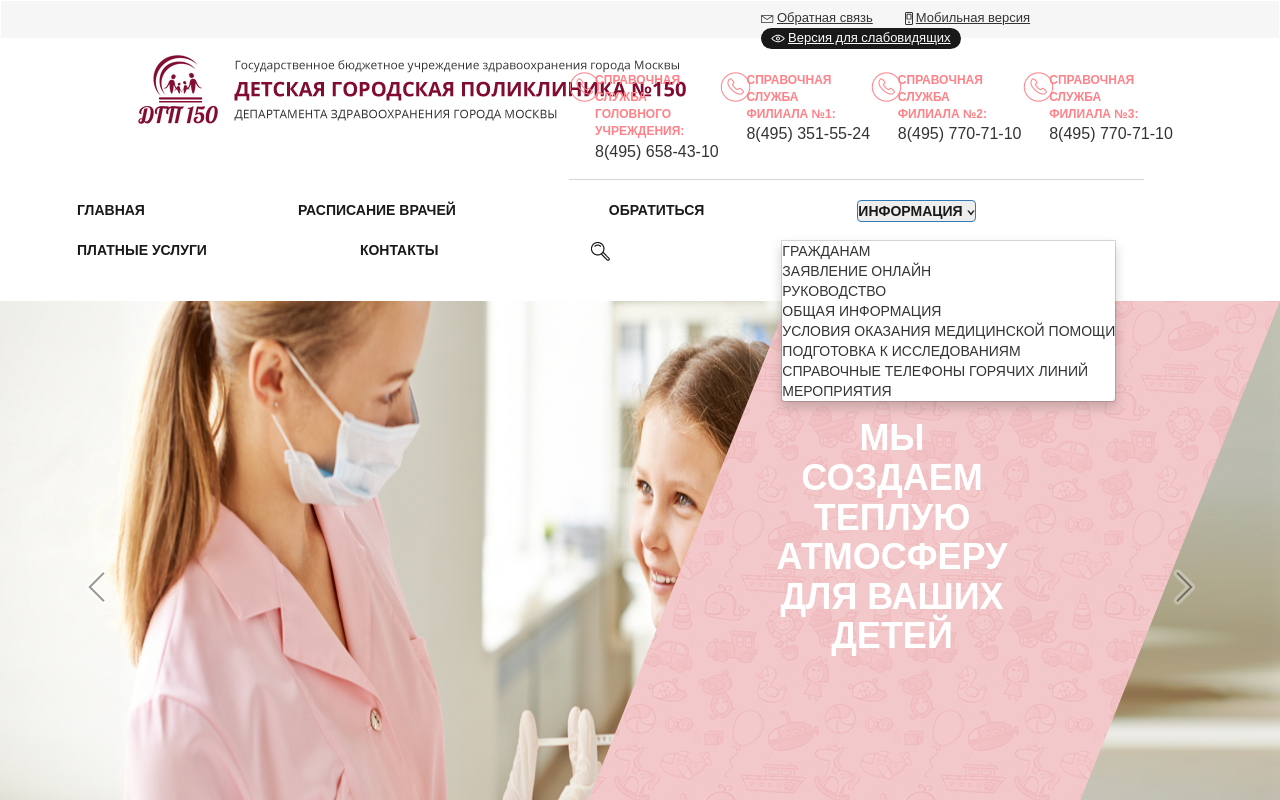
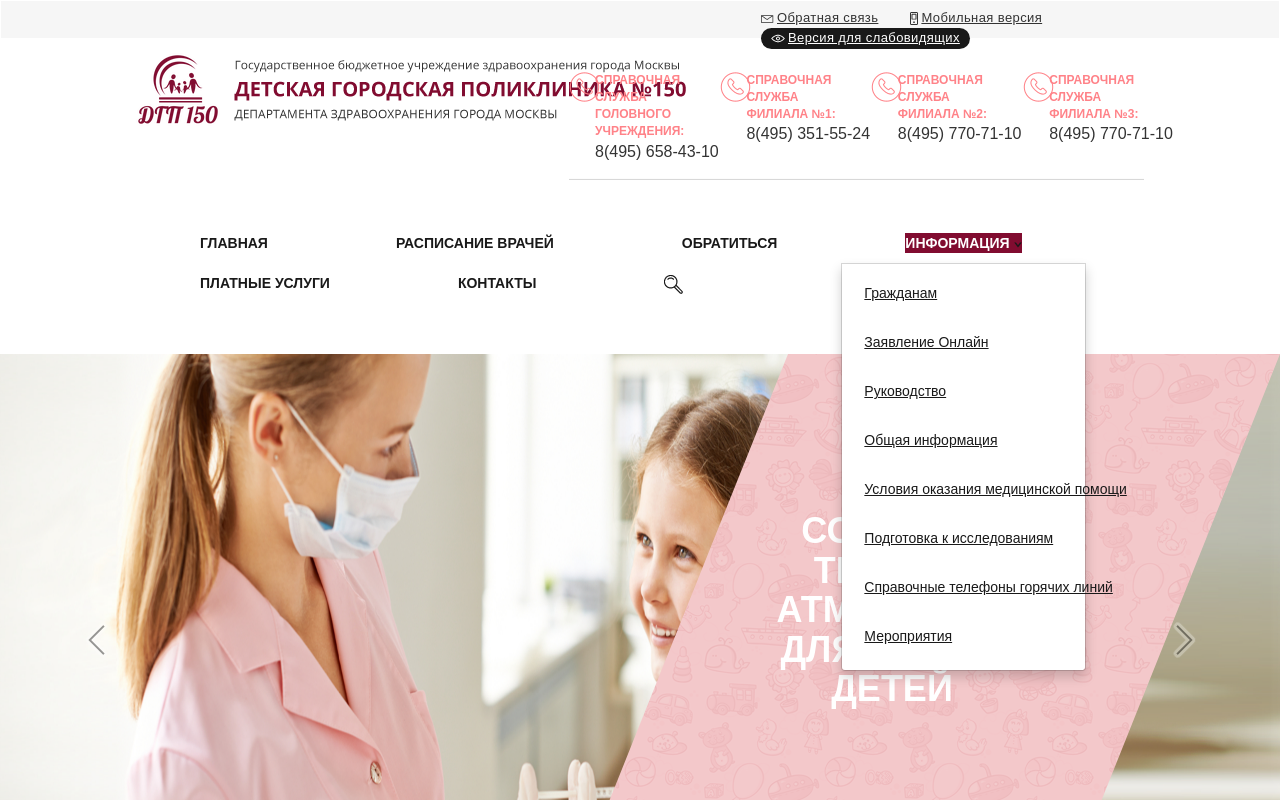
Before and after one commit to coatceatl/dgp, a website: page index.html in a window 1280 px wide. Both pictures are taken after a click on the button "ИНФОРМАЦИЯ". Shown: the top 800 px of the page. Drawn offline with nearby package versions, Linux system fonts and the light colour scheme.

Commit message:
changed css for dropdown menu in menu

```diff
--- a/index.html
+++ b/index.html
@@ -113,11 +113,12 @@
               <a href='#'>Обратиться</a>
             </li>
             <li class='menu-item dropdown'>
-              <a class='btn dropdown-toggle' type='button'id='dropdownMenu' data-toggle='dropdown' aria-haspopup='true' aria-expanded='true'>
+              <a href='#' class='dropdown-toggle' id='dropdownMenu' role='button' data-toggle='dropdown'
+                 aria-haspopup='true' aria-expanded='false'>
                 Информация
                 <span><img src='images/icons/caret.svg' alt=''></span>
               </a>
-              <ul class="dropdown-menu" aria-labelledby="dropdownMenu">
+              <ul class='dropdown-menu navbar-menu-dropdown' aria-labelledby='#dropdownMenu'>
                 <li><a href="#">Гражданам</a></li>
                 <li><a href="#">Заявление Онлайн</a></li>
                 <li><a href="#">Руководство</a></li>
--- a/scss/_base.scss
+++ b/scss/_base.scss
@@ -37,6 +37,7 @@ a {
   padding: 0;
 }
 .navbar__header,
+.navbar-menu,
 .content {
   margin-left: 135px;
   margin-right: 135px;
--- a/scss/_header.scss
+++ b/scss/_header.scss
@@ -21,6 +21,7 @@
   text-decoration: underline;
   margin-right: 4px;
   margin-left: 28px;
+  letter-spacing: 0.4px;
 
   &:hover,
   &:focus {
@@ -75,8 +76,9 @@ hr {
 .menu-item {
   text-transform: uppercase;
   height: 40px;
-  padding-right: 77px;
-  padding-left: 76px;
+  padding-right: 64px;
+  padding-left: 64px;
+  padding-top: 10px;
 
   a {
     color: #191919;
@@ -85,16 +87,46 @@ hr {
     font-size: 14px;
     font-weight: 700;
 
-    &:hover {
+    &:hover,
+    &:focus {
       color: #fff;
       background-color: #810c30 !important;
     }
   }
 
-  &:hover {
+  &:hover,
+  &:focus {
     background-color: #810c30 !important;
+
+    a {
+      color: #fff;
+    }
   }
 }
 .menu {
-  margin: 23px 135px 30px 135px;
+  margin-top: 23px !important;
+  margin-bottom: 30px !important;
 }
+.navbar-menu-dropdown {
+  width: 100%;
+
+  li {
+    text-transform: none;
+    margin: 14px 46px 19px 22px;
+
+    a {
+      background-color: #fff;
+      color: #191919 !important;
+      line-height: 30px;
+      text-decoration: underline;
+      word-break: break-all;
+
+      &:hover,
+      &:focus {
+        background-color: #fff !important;
+        text-decoration: none !important;
+        color: #191919;
+      }
+    }
+  }
+}
```
Also changed, not shown: css/style.css, 1 other file.
